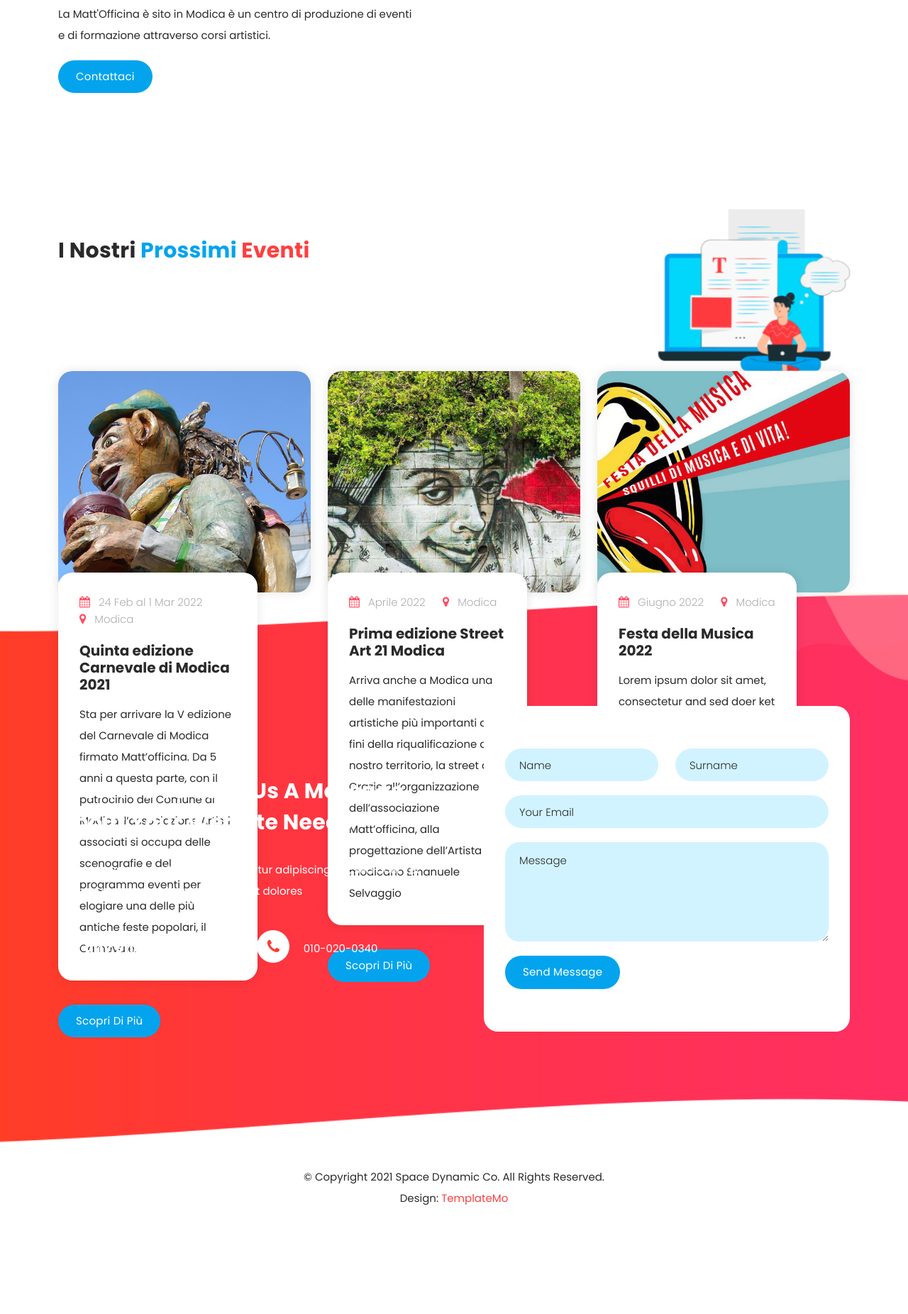
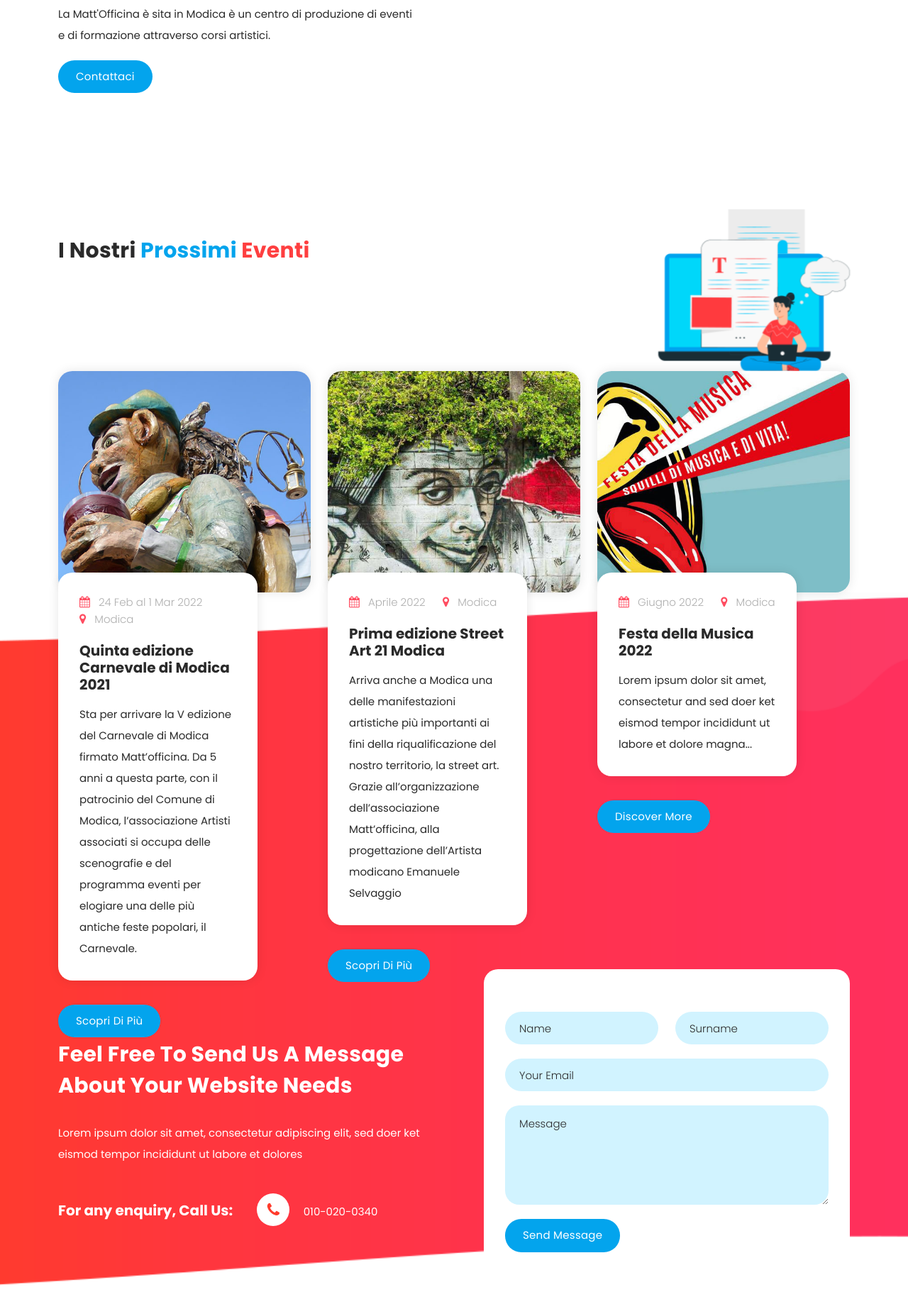
Before and after one commit to iactaest/Mattoff, a plain HTML site: page index.html in a window 1280 px wide. Shown: the part 585-2437 px from the top of the page at 71% size. Before the commit the page ends 2334 px from the top, so only its background shows below. Drawn offline with Linux system fonts and the light colour scheme.

Commit message:
Spostamento Contact

```diff
--- a/assets/sass/overwrite.scss
+++ b/assets/sass/overwrite.scss
@@ -39,4 +39,8 @@
         }
       }
     }
+
+    .contact-us {
+      padding: 531px 0px 0 0;
+     }
   }
--- a/index.html
+++ b/index.html
@@ -91,7 +91,7 @@
               <div class="left-content header-text wow fadeInLeft" data-wow-duration="1s" data-wow-delay="1s">
                 <h6>Benvenuti nel nostro spazio dinamico</h6>
                 <h2>Matt'Officina <em>laboratorio artistico</em><span> polivalente</span></h2>
-                <p>La Matt'Officina è sito in Modica è un centro di produzione di eventi e di formazione attraverso corsi artistici</a>.</p>
+                <p>La Matt'Officina è sita in Modica è un centro di produzione di eventi e di formazione attraverso corsi artistici</a>.</p>
                 <div class="main-blue-button">
                   <a href="#">Contattaci</a>
                 </div>
```
Also changed, not shown: assets/images/baner-dec-right.fw.png (deleted), assets/images/banner-derecha.png (deleted), assets/sass/overwrite.css, img/logo/logo.png (deleted), img/logo/logo_little.png (deleted), img/logo/logo_mattofficina.png (deleted), 1 other file.
